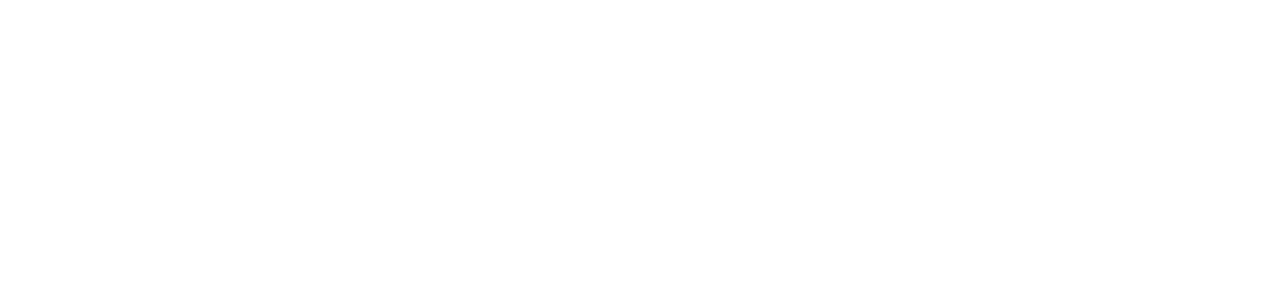
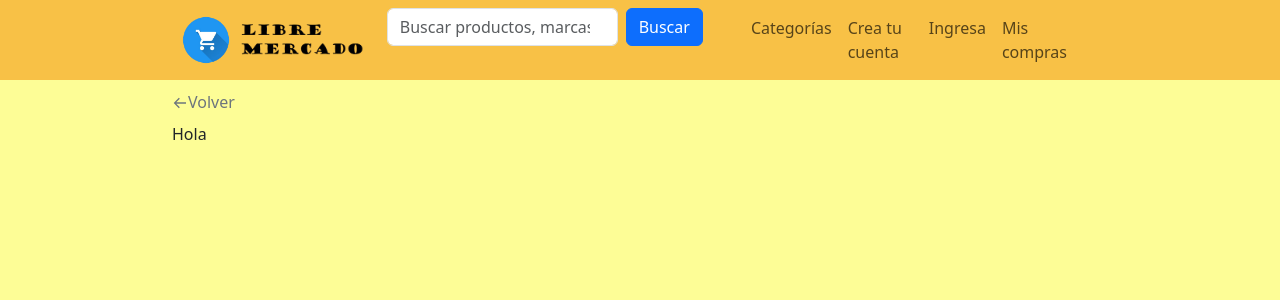
Before and after one commit to rubenevivancos/BazarUniversal_StackPERN, a React (Create React App) app in the folder client/: page /logIn in a window 1280 px wide. Before the commit this address had no page. Shown: the top 300 px of the page. Built offline with nearby package versions, Linux system fonts and the light colour scheme.

Commit message:
feat: MainHeader is changed to Header and working with components

```diff
--- a/client/src/App.js
+++ b/client/src/App.js
@@ -4,6 +4,7 @@ import { BrowserRouter, Routes, Route } from 'react-router-dom';
 import HomeWithSearchBox from './Components/HomeWithSearchBox/homeWithSearchBox';
 import SearchResults from './Components/SearchResults/searchResults';
 import ProductDetail from './Components/ProductDetail/productDetail';
+import LogIn from './Components/LogIn/logIn';
 
 
 function App() {
@@ -13,6 +14,7 @@ function App() {
         <Route path="/" element={<HomeWithSearchBox/>} />
         <Route path="/items" element={<SearchResults/>} />
         <Route path="/items/:id" element={<ProductDetail/>} />
+        <Route path="/logIn" element={<LogIn/>} />
       </Routes>
     </BrowserRouter>
   );
--- /dev/null
+++ b/client/src/Components/Header/brand.js
@@ -0,0 +1,24 @@
+import React from 'react';
+import { Navbar, Image } from 'react-bootstrap';
+import logo from '../../Images/libreMercado_Logo.png';
+import title from '../../Images/libreMercado_Letras.png';
+
+const Brand = () => {
+  return (
+    <Navbar.Brand href="#" className="d-flex align-items-center">
+      <Image
+        src={logo}
+        alt="Logo"
+        height={50}
+        className="me-2" // Espaciado entre imágenes
+      />
+      <Image
+        src={title}
+        alt="Title"
+        height={50}
+      />
+    </Navbar.Brand>
+  );
+};
+
+export default Brand;
--- /dev/null
+++ b/client/src/Components/Header/mainHeader.js
@@ -0,0 +1,51 @@
+import React, { useState } from 'react';
+import { useDispatch } from "react-redux";
+import { useNavigate, Link } from 'react-router-dom';
+import { Navbar, Nav, Container, Form, FormControl, Button, Image } from 'react-bootstrap';
+
+import { productSearch } from "../../Redux/Actions/productAction";
+import Brand from "./brand";
+import SearchAndNav from "./searchAndNav";
+
+
+const MainHeader = () => {
+
+    const dispatch = useDispatch();
+    const navigate = useNavigate();
+
+    const [product, setProduct] = useState("");
+
+    const handleInput = (e) => {
+        e.preventDefault();
+        setProduct(e.target.value);
+    }
+
+    const handleSubmit = (e) => {
+        e.preventDefault()
+        dispatch(productSearch(product));
+
+        // Crea una nueva ruta con el parámetro de consulta "search"
+        const newRoute = `/items?search=${product}`;
+
+        navigate(newRoute);
+    }
+
+
+  return (
+    <div className="d-flex justify-content-center align-items-center" style={{ width: '100%', backgroundColor: '#f8c146' }}>
+      <Navbar className="w-75">
+        <Container>
+
+          {/* Logo y título */}
+          <Brand/>
+
+          {/* Caja de búsqueda y Menú horizontal */}
+          <SearchAndNav />
+
+        </Container>
+      </Navbar>
+    </div>
+  );
+};
+
+export default MainHeader;
--- /dev/null
+++ b/client/src/Components/Header/searchAndNav.js
@@ -0,0 +1,58 @@
+import React, { useState } from 'react';
+import { useDispatch } from "react-redux";
+import { useNavigate, Link } from 'react-router-dom';
+import { Form, FormControl, Button, Nav, Row, Col } from 'react-bootstrap';
+import { productSearch } from "../../Redux/Actions/productAction";
+
+const SearchAndNav = () => {
+    const dispatch = useDispatch();
+    const navigate = useNavigate();
+
+    const [product, setProduct] = useState("");
+
+    const handleInput = (e) => {
+        e.preventDefault();
+        setProduct(e.target.value);
+    }
+
+    const handleSubmit = (e) => {
+        e.preventDefault()
+        dispatch(productSearch(product));
+
+        // Crea una nueva ruta con el parámetro de consulta "search"
+        const newRoute = `/items?search=${product}`;
+
+        navigate(newRoute);
+    }
+
+    return (
+        <div className="d-flex justify-content-between w-100">
+                <Row className="w-100">
+                    <Col>
+                        {/* Caja de búsqueda */}
+                        <Form className="d-flex ms-auto me-3" style={{ flexGrow: 1 }}>
+                            <FormControl
+                                type="search"
+                                placeholder="Buscar productos, marcas y más..."
+                                className="me-2 w-100"
+                                aria-label="Search"
+                                onChange={handleInput}
+                            />
+                            <Button variant="primary" onClick={handleSubmit}>Buscar</Button>
+                        </Form>
+                    </Col>
+                    <Col>
+                        {/* Menú horizontal */}
+                        <Nav className="ms-auto">
+                            <Link to="#categories" className="nav-link">Categorías</Link>
+                            <Link to="/signUp" className="nav-link">Crea tu cuenta</Link>
+                            <Link to="/logIn" className="nav-link">Ingresa</Link>
+                            <Link to="#purchases" className="nav-link">Mis compras</Link>
+                        </Nav>
+                    </Col>
+                </Row>
+        </div>
+    );
+};
+
+export default SearchAndNav;
--- a/client/src/Components/HomeWithSearchBox/homeWithSearchBox.js
+++ b/client/src/Components/HomeWithSearchBox/homeWithSearchBox.js
@@ -1,6 +1,6 @@
 import React from "react";
 
-import MainHeader from '../MainHeader/mainHeader';
+import MainHeader from '../Header/mainHeader';
 
 
 export default function HomeWithSearchBox() {
--- /dev/null
+++ b/client/src/Components/LogIn/logIn.js
@@ -0,0 +1,34 @@
+import React from "react";
+import { Container, Row, Col } from 'react-bootstrap';
+import MainHeader from '../Header/mainHeader';
+import GoBack from '../GoBack/goBack';
+
+
+export default function LogIn() {
+
+    return(
+        <div className="d-flex justify-content-center align-items-start" style={{ backgroundColor: '#fdfd96', minHeight: '100vh' }}>
+            <Container fluid>
+                <Row className="mb-2">
+                    <MainHeader/>
+                </Row>
+                <Row>
+                    <Container className="w-75">
+                        <Row className="mb-2">
+                            <GoBack/>
+                        </Row>
+                        <Row>
+                            <Col>
+                                <Row>
+                                    <Col>
+                                        Hola
+                                    </Col>
+                                </Row>
+                            </Col>
+                        </Row>
+                    </Container>
+                </Row>
+            </Container>
+        </div>
+    )
+}
--- a/client/src/Components/MainHeader/mainHeader.js
+++ /dev/null
@@ -1,78 +0,0 @@
-import React, { useState } from 'react';
-import { useDispatch } from "react-redux";
-import { useNavigate } from 'react-router-dom';
-import { Navbar, Nav, Container, Form, FormControl, Button, Image } from 'react-bootstrap';
-
-import { productSearch } from "../../Redux/Actions/productAction";
-import logo from '../../Images/libreMercado_Logo.png';
-import title from '../../Images/libreMercado_Letras.png';
-
-
-const MainHeader = () => {
-
-    const dispatch = useDispatch();
-    const navigate = useNavigate();
-
-    const [product, setProduct] = useState("");
-
-    const handleInput = (e) => {
-        e.preventDefault();
-        setProduct(e.target.value);
-    }
-
-    const handleSubmit = (e) => {
-        e.preventDefault()
-        dispatch(productSearch(product));
-
-        // Crea una nueva ruta con el parámetro de consulta "search"
-        const newRoute = `/items?search=${product}`;
-
-        navigate(newRoute);
-    }
-
-
-  return (
-    <div className="d-flex justify-content-center align-items-center" style={{ width: '100%', backgroundColor: '#f8c146' }}>
-    <Navbar className="w-75">
-      <Container>
-        {/* Logo y título */}
-        <Navbar.Brand href="#" className="d-flex align-items-center">
-          <Image
-            src={logo}
-            alt="Logo"
-            height={50}
-            className="me-2" // Espaciado entre imágenes
-          />
-          <Image
-            src={title}
-            alt="Title"
-            height={50}
-          />
-        </Navbar.Brand>
-
-        {/* Caja de búsqueda */}
-        <Form className="d-flex ms-auto me-3" style={{ flexGrow: 1 }}>
-          <FormControl
-            type="search"
-            placeholder="Buscar productos, marcas y más..."
-            className="me-2 w-100"
-            aria-label="Search"
-            onChange={handleInput}
-          />
-          <Button variant="primary" onClick={handleSubmit}>Buscar</Button>
-        </Form>
-
-        {/* Menú horizontal */}
-        <Nav className="ms-auto">
-          <Nav.Link href="#categories">Categorías</Nav.Link>
-          <Nav.Link href="#create-account">Crea tu cuenta</Nav.Link>
-          <Nav.Link href="#login">Ingresa</Nav.Link>
-          <Nav.Link href="#purchases">Mis compras</Nav.Link>
-        </Nav>
-      </Container>
-    </Navbar>
-    </div>
-  );
-};
-
-export default MainHeader;
--- a/client/src/Components/ProductDetail/productDetail.js
+++ b/client/src/Components/ProductDetail/productDetail.js
@@ -4,7 +4,7 @@ import { useParams } from "react-router-dom";
 import { Container, Row, Col, Image, InputGroup, FormControl } from 'react-bootstrap';
 
 
-import MainHeader from '../MainHeader/mainHeader';
+import MainHeader from '../Header/mainHeader';
 import { getProductDetail } from "../../Redux/Actions/productAction";
 import imagen from '../../Images/libreMercado.png';
 import lupaIcon from '../../Images/lupa.png';
--- a/client/src/Components/SearchResults/searchResults.js
+++ b/client/src/Components/SearchResults/searchResults.js
@@ -4,7 +4,7 @@ import { Link } from "react-router-dom";
 import { Container, Row, Col } from 'react-bootstrap';
 
 
-import MainHeader from '../MainHeader/mainHeader';
+import MainHeader from '../Header/mainHeader.js';
 import Product from "../Product/product.js";
 import GoBack from '../GoBack/goBack';
 
```
